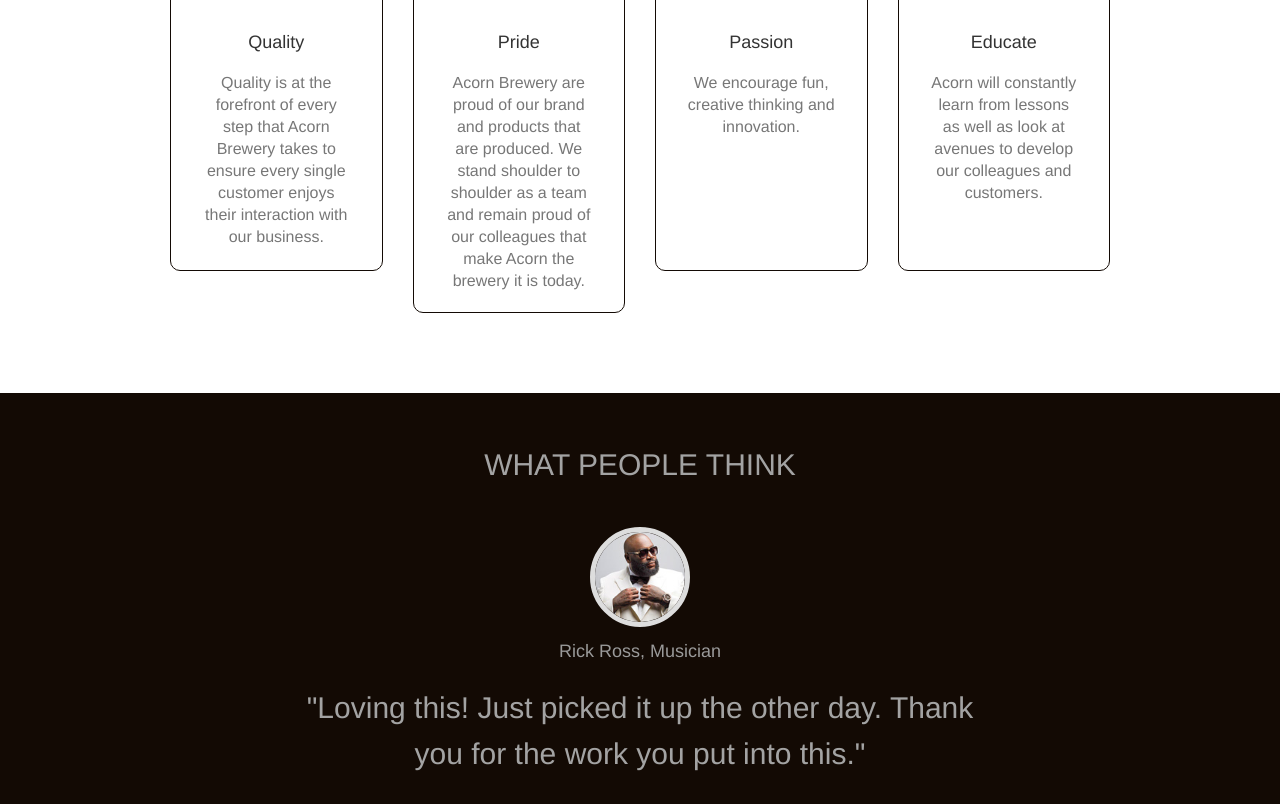
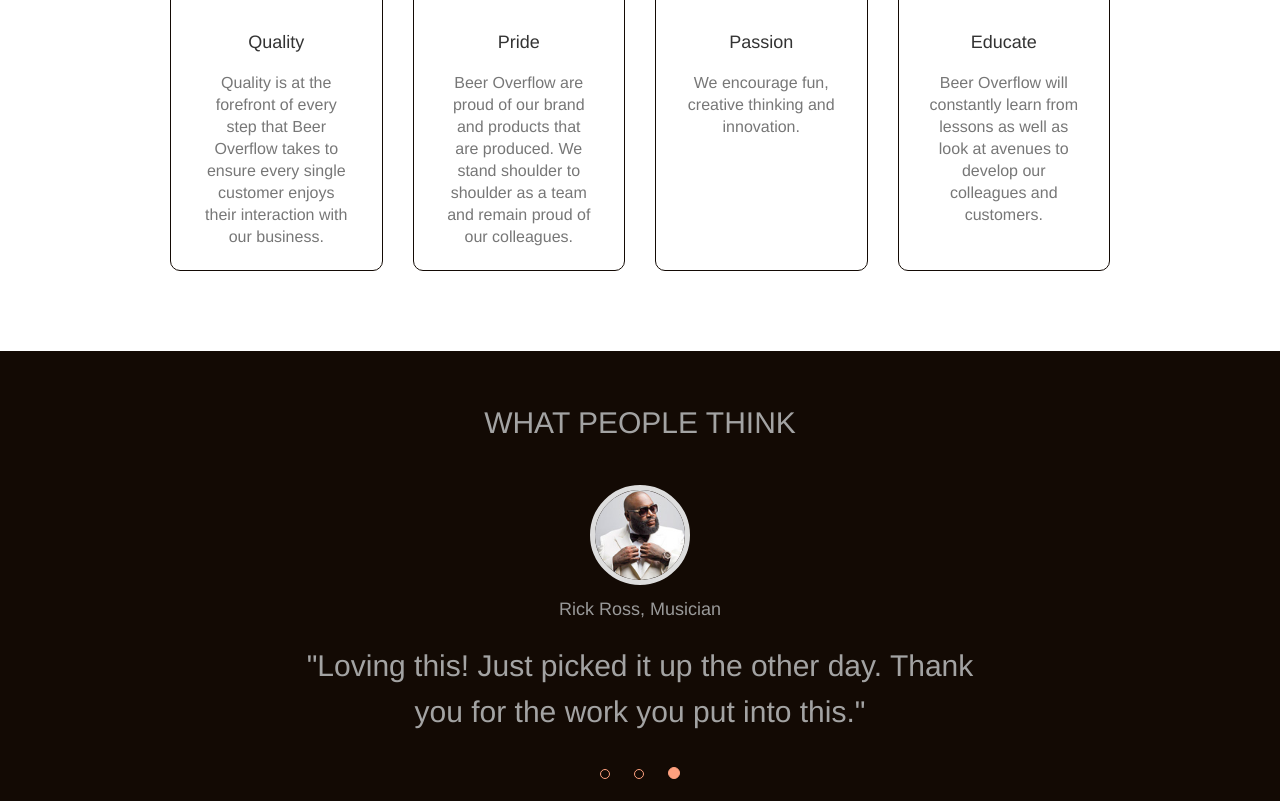
Before and after one commit to MichTjan/beeroverflow, a plain HTML site: page index.html in a window 1280 px wide. Shown: the part 1211-2015 px from the top of the page. Drawn offline with Linux system fonts and the light colour scheme.

Commit message:
Add files via upload

```diff
--- a/index.html
+++ b/index.html
@@ -102,7 +102,7 @@
                                 </div>
                                 <div class="text">
                                     <h4>Quality</h4>
-                                    <p>Quality is at the forefront of every step that Acorn Brewery takes to ensure every single customer enjoys their interaction with our business.</p>
+                                    <p>Quality is at the forefront of every step that Beer Overflow takes to ensure every single customer enjoys their interaction with our business.</p>
                                 </div>
                             </div>
                         </div>
@@ -112,7 +112,7 @@
                                     <i class="pe-7s-medal"></i>
                                 </div>
                                 <h4>Pride</h4>
-                                <p>Acorn Brewery are proud of our brand and products that are produced. We stand shoulder to shoulder as a team and remain proud of our colleagues that make Acorn the brewery it is today.</p>
+                                <p>Beer Overflow are proud of our brand and products that are produced. We stand shoulder to shoulder as a team and remain proud of our colleagues.</p>
                             </div>
                         </div>
                         <div class="col-md-3">
@@ -130,7 +130,7 @@
                                     <i class="pe-7s-study"></i>
                                 </div>
                                 <h4>Educate</h4>
-                                <p>Acorn will constantly learn from lessons as well as look at avenues to develop our colleagues and customers.
+                                <p>Beer Overflow will constantly learn from lessons as well as look at avenues to develop our colleagues and customers.
                                 </p>
                             </div>
                         </div>
```
